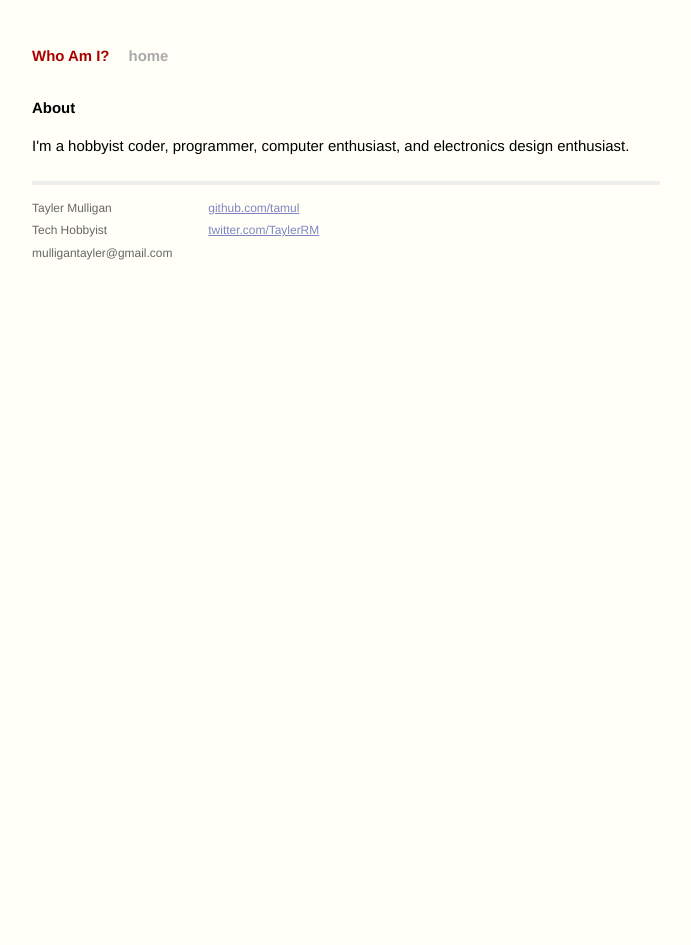
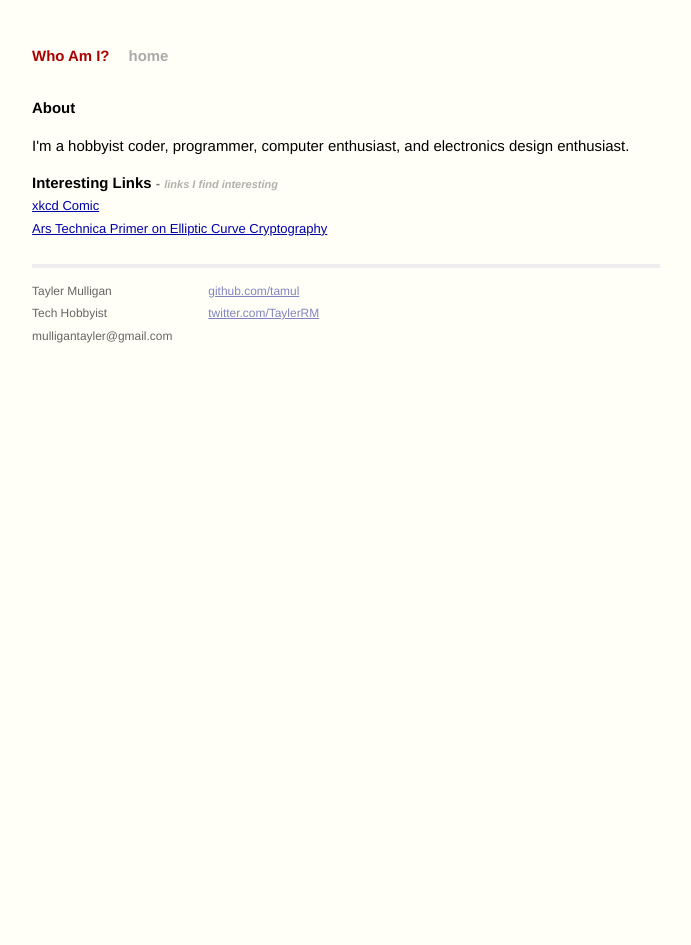
Before and after one commit to mtayler/tamul.github.io, a Jekyll site: the page built from index.html, in a window 1280 px wide. Shown: the whole page, without its empty margins (294-985 px from the left). Built offline with Jekyll 4.4.1, drawn with Linux system fonts in a browser that asks for light colours; Markdown is read by kramdown in place of the engine named in the settings.

Commit message:
Added list of links I find interesting

```diff
--- a/css/main.css
+++ b/css/main.css
@@ -19,10 +19,10 @@ body {
   text-align: center;
 }
 
-h1, h2, h3, h4, h5, h6 {
-  font-size: 100%; }
+h1, h2, h3, h4, h5, h6 { font-size: 100%; }
 
 h1 { margin-bottom: 1em; }
+
 p { margin: 1em 0; }
 
 a         { color: #00a; }
@@ -49,13 +49,17 @@ a:visited { color: #a0a; }
   font-size: 80%;
 }
 
+ul {
+  list-style: none;
+  margin: 0;
+  padding: 0;
+}
+
 /*****************************************************************************/
 /*
 /* Site
 /*
-/*****************************************************************************/
-
-.site {
+/*****************************************************************************/ .site {
   font-size: 115%;
   text-align: justify;
   width: 42em;
--- a/index.html
+++ b/index.html
@@ -4,10 +4,21 @@ title: Who Am I?
 ---
 
 <div id="home">
+
+  <div id="Content">
   <h1>About</h1>
-    <body>
-	<p> I'm a hobbyist coder, programmer, computer enthusiast, and electronics design enthusiast.
-	</p>
-    </body>
-  </ul>
+  	<body>
+				<p>I'm a hobbyist coder, programmer, computer enthusiast, and electronics design enthusiast.</p>
+		</body>
+  </div>
+
+  <div id="Interesting Links">
+    <h2>Interesting Links <span style="font-size: 13px; opacity: 0.5;">-</span> <span style="font-size: 11px; font-style: italic; opacity: 0.3;"> links I find interesting</span></h2>
+      <div id="Links" style="font-size: 13px">
+        <ul>
+          <li><a href="http://xkcd.com">xkcd Comic</a></li>
+          <li><a href="http://arstechnica.com/security/2013/10/a-relatively-easy-to-understand-primer-on-elliptic-curve-cryptography/">Ars Technica Primer on Elliptic Curve Cryptography</a></li>
+        </ul>
+      </div>
+    </div>
 </div>
```
